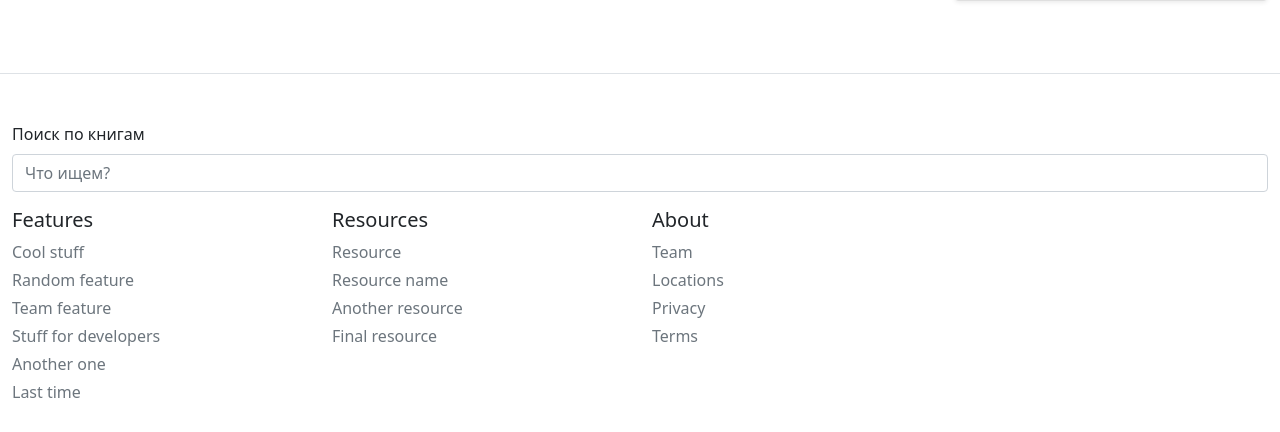
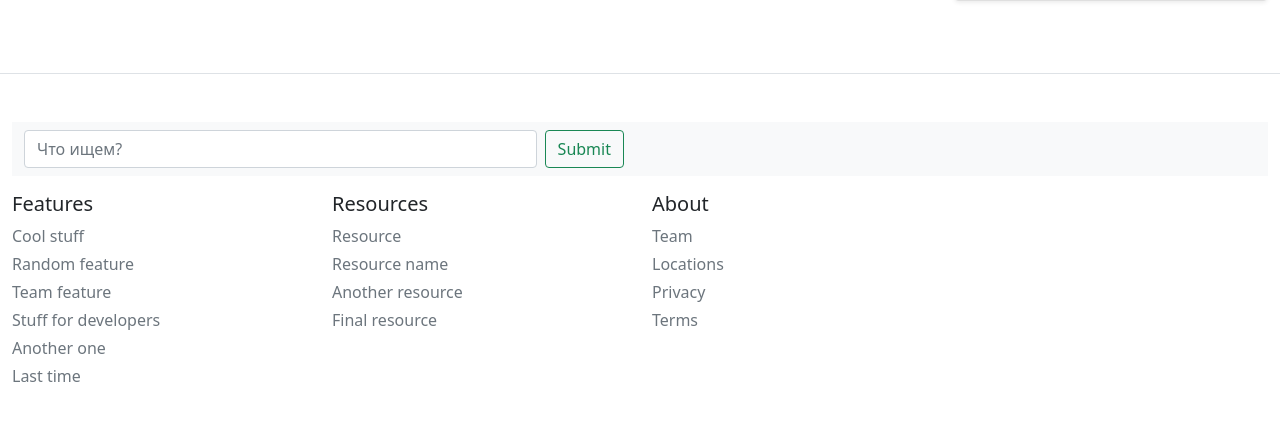
Before and after one commit to cxinval/test, a PHP site: page /index.php in a window 1280 px wide. Shown: the part 630-1062 px from the top of the page. After the commit the page ends 1012 px from the top, so only its background shows below. Run offline with PHP 8.4, Linux system fonts and the light colour scheme.

Commit message:
обновление

```diff
--- a/blog/footer.php
+++ b/blog/footer.php
@@ -1,15 +1,14 @@
 <footer class="pt-4 my-md-5 pt-md-5 border-top">
   <div class="container">
     <div class="mb-3 l_search">
-      <form action="" method="POST">
-        <label for="exampleDataList" class="form-label">Поиск по книгам</label>
-        <input class="form-control" list="datalistOptions" id="exampleDataList" placeholder="Что ищем?">
-        <datalist id="datalistOptions">
-          <option value="PHP 7">
-          <option value="Компьютер глазами хакера">
-          <option value="PHP и MySQL. Разработка веб-приложений">
-        </datalist>
-      </form>
+    <nav class="navbar navbar-light bg-light">
+  <div class="container-fluid">
+    <form action="blog/books_search.php" method="POST" class="d-flex form_list">
+      <input class="form-control me-2" list="list" type="search" placeholder="Что ищем?">
+      <input class="btn btn-outline-success" type="submit" placeholder="Поиск">
+    </form>
+  </div>
+</nav>
     </div>
     <div class="row">
       <div class="col-3 col-md">
--- a/css/main.css
+++ b/css/main.css
@@ -43,3 +43,7 @@ a {
   margin-top: 15px;
   text-align: start;
 }
+.form_list{
+  max-width: 600px !important;
+  width: 100%;
+}
--- a/index.php
+++ b/index.php
@@ -1,4 +1,4 @@
-<?php require('blog/header.php');?>
+<?php include('blog/header.php');?>
     <main>
       <div class="container">
         <div class="main-wrap">
@@ -61,4 +61,4 @@
         </div>
       </div>
     </main>
-<?php require('blog/footer.php');?>
+<?php include('blog/footer.php');?>
```
